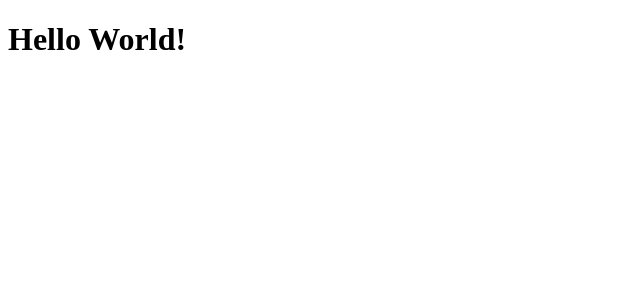
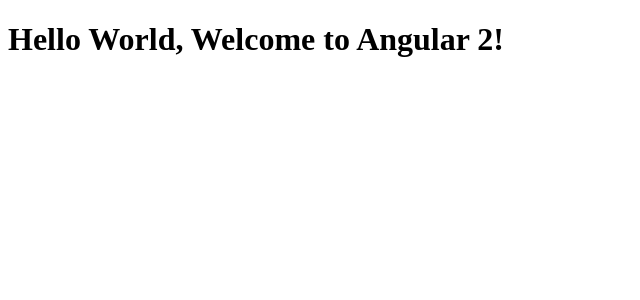
Before and after one commit to rakamaheka22/angularlessonstarted, an Angular app: page / in a window 1280 px wide. Shown: the top 300 px of the page, without its empty margins (0-640 px from the left). Built offline with nearby package versions, Linux system fonts and the light colour scheme.

Commit message:
Lesson 1

```diff
--- a/src/app/app.component.ts
+++ b/src/app/app.component.ts
@@ -6,5 +6,5 @@
   styleUrls: ['./app.component.css']
 })
 export class AppComponent {
-  title = 'Hello World!';
+  title = 'Hello World, Welcome to Angular 2!';
 }
```
